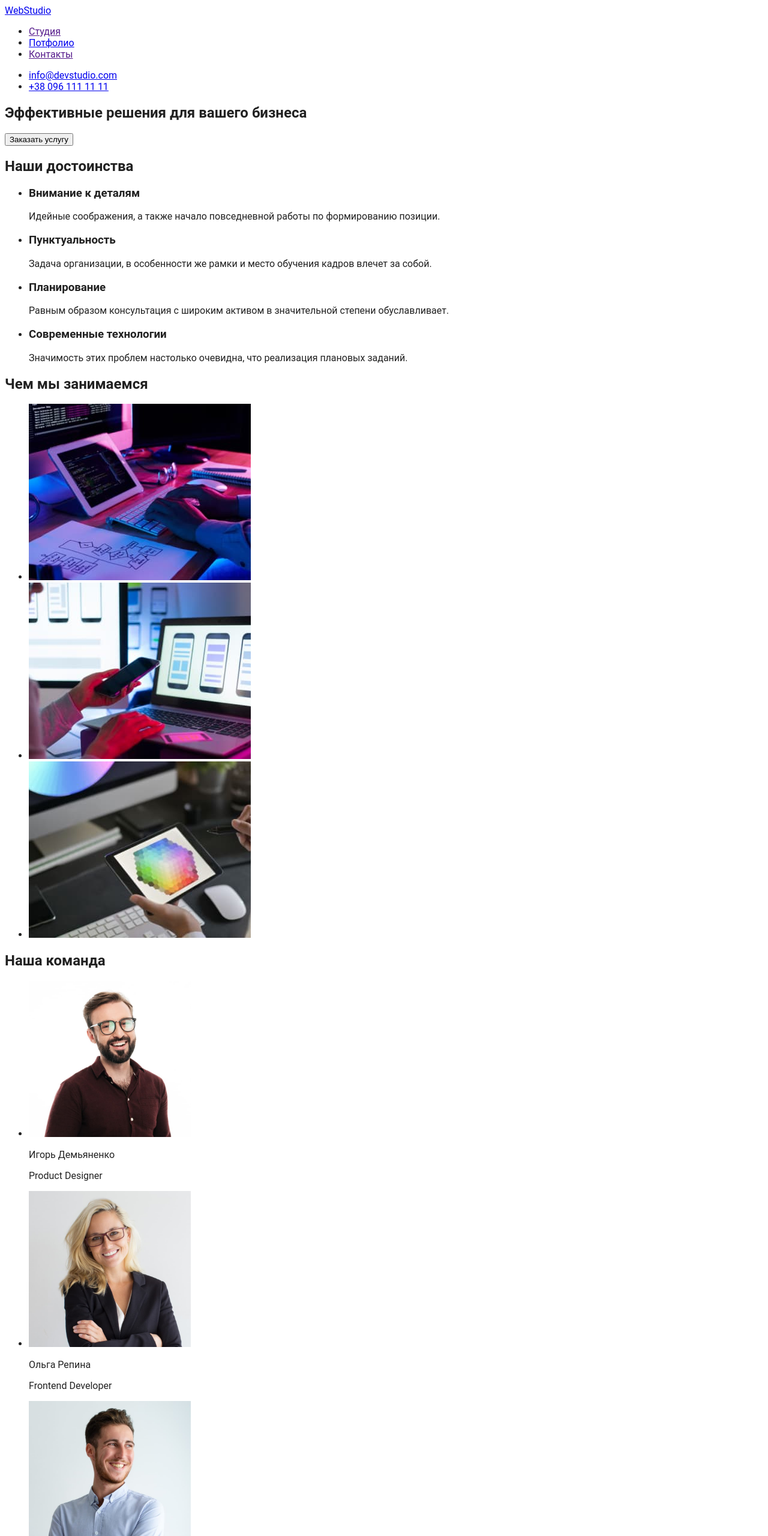
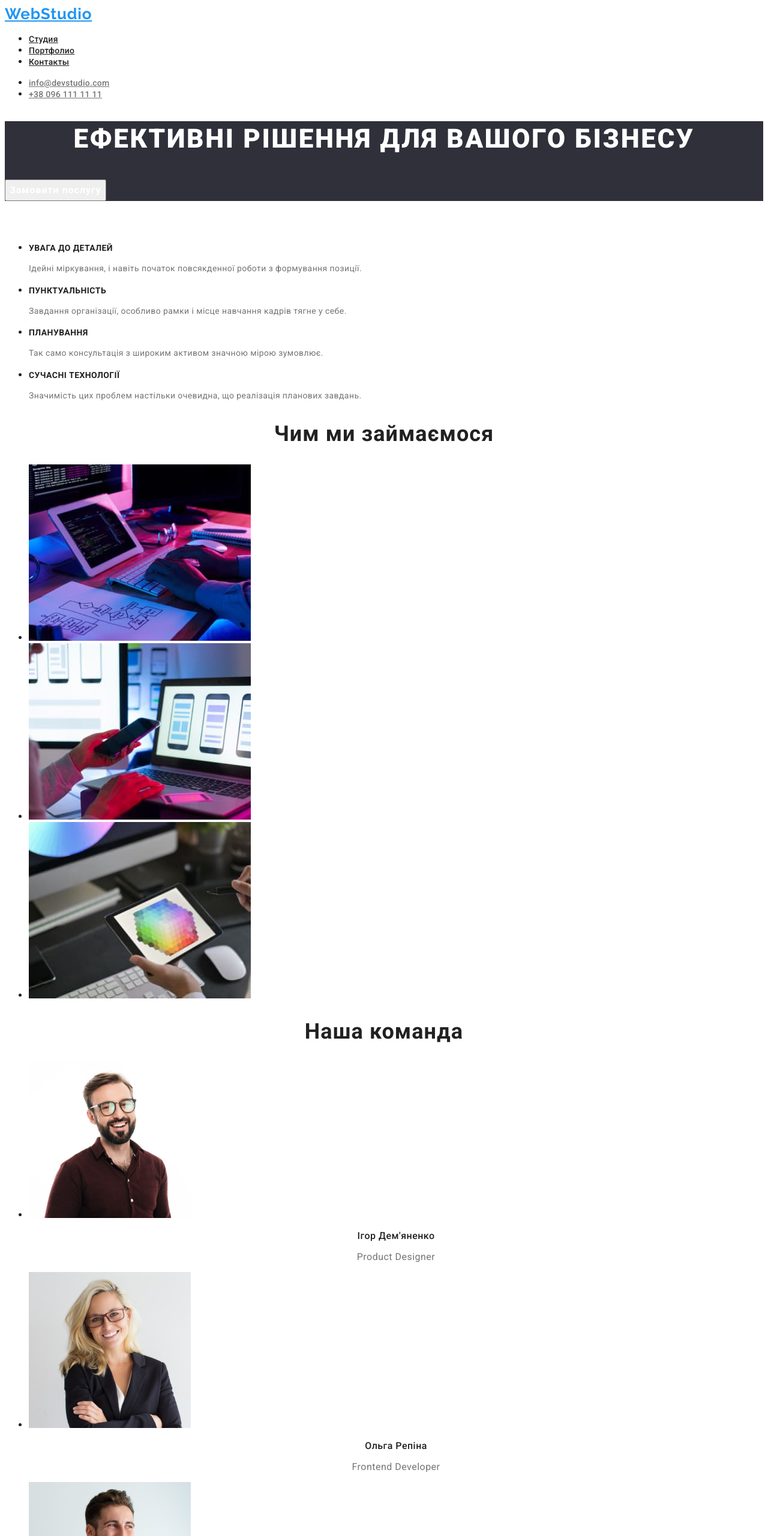
Before and after one commit to EV-G-EN/goit-markup-hw-02, a plain HTML site: page index.html in a window 1280 px wide. Shown: the top 2560 px of the page at 60% size. Drawn offline with Linux system fonts and the light colour scheme.

Commit message:
Створює файл стилів для головної сторінки

```diff
--- /dev/null
+++ b/css/styles-index.css
@@ -0,0 +1,201 @@
+body {
+    font-family: 'Roboto', sans-serif;
+    color: #212121;
+}
+
+/* ------------------HEADER---------------- */
+
+.link-logo {
+    font-family: 'Raleway';
+    font-style: normal;
+    font-weight: 700;
+    font-size: 26px;
+    line-height: 1.19;
+    letter-spacing: 0.03em;
+    color: #2196F3;
+}
+
+.header-link-studio,
+.header-link-portfolio,
+.header-link-contacts {
+    font-family: 'Roboto';
+    font-style: normal;
+    font-weight: 500;
+    font-size: 14px;
+    line-height: 1.14;
+    letter-spacing: 0.02em;
+    color: #212121;
+}
+
+.link-mail,
+.link-tel {
+    font-family: 'Roboto';
+    font-style: normal;
+    font-weight: 500;
+    font-size: 14px;
+    line-height: 1,14px;
+    letter-spacing: 0.02em;
+    color: #757575;
+}
+
+/* --------------------HERO-------------------- */
+.hero {
+    background: #2F303A;}
+
+.hero-text {
+    font-family: 'Roboto';
+    font-style: normal;
+    font-weight: 900;
+    font-size: 44px;
+    line-height: 1.36;
+    text-align: center;
+    letter-spacing: 0.06em;
+    text-transform: uppercase;
+    color: #FFFFFF;}
+
+/* .hero-bt {
+    width: 216px;
+    height: 50px;
+    background: #2196F3;
+    box-shadow: 0px 4px 4px rgba(0, 0, 0, 0.15);
+    border-radius: 4px;
+}    */
+
+.hero-butt {
+    font-family: 'Roboto';
+    font-style: normal;
+    font-weight: 700;
+    font-size: 16px;
+    line-height: 1.88;
+    letter-spacing: 0.06em;
+    color: #FFFFFF;}
+
+/* -------------FEATURES OF THE COMPANY------------- */
+
+.features-title {
+    color: white;
+}
+
+.features-title-detail,
+.features-title-punctuality,
+.features-title-planning,
+.features-title-technologies {
+    font-family: 'Roboto';
+    font-style: normal;
+    font-weight: 700;
+    font-size: 14px;
+    line-height: 1.14;
+    letter-spacing: 0.03em;
+    text-transform: uppercase;
+    color: #212121;}
+
+
+.features-text-detail,
+.features-text-punctuality,
+.features-text-planning,
+.features-text-technologies {
+    font-family: 'Roboto';
+    font-style: normal;
+    font-weight: 400;
+    font-size: 14px;
+    line-height: 1.71;
+    letter-spacing: 0.03em;
+    color: #757575;}
+
+/* -------------OUR ACTIVITY------------- */
+
+.activity {}
+
+.activity-title {
+    font-family: 'Roboto';
+    font-style: normal;
+    font-weight: 700;
+    font-size: 36px;
+    line-height: 1.17;
+    text-align: center;
+    letter-spacing: 0.03em;
+    color: #212121;}
+
+
+/* -------------OUR TEAM------------- */
+
+/* .team {
+    position: absolute;
+    width: 1600px;
+    height: 648px;
+    left: 0px;
+    top: 1446px;
+    background: #F5F4FA;} */
+
+.team-title {
+    font-family: 'Roboto';
+    font-style: normal;
+    font-weight: 700;
+    font-size: 36px;
+    line-height: 1.17;
+    text-align: center;
+    letter-spacing: 0.03em;
+    color: #212121;}
+
+/* .team-first {}
+.team-second {}
+.team-third {}
+.team-fourth {} */
+
+
+.team-first-name,
+.team-second-name,
+.team-third-name,
+.team-fourth-name {
+    font-family: 'Roboto';
+    font-style: normal;
+    font-weight: 500;
+    font-size: 16px;
+    line-height: 1.19;
+    text-align: center;
+    letter-spacing: 0.03em;
+    color: #212121;}
+
+
+.team-first-proff,
+.team-second-proff,
+.team-third-proff,
+.team-fourth-proff {
+    font-family: 'Roboto';
+    font-style: normal;
+    font-weight: 400;
+    font-size: 16px;
+    line-height: 1.19;
+    text-align: center;
+    letter-spacing: 0.03em;
+    color: #757575;}
+
+
+
+/* -------------CONTACTS------------- */
+
+.footer {
+    background-color: #2F303A;
+    ;
+}
+
+.footer-link-address {
+    font-family: 'Roboto';
+    font-style: normal;
+    font-weight: 400;
+    font-size: 14px;
+    line-height: 1.71;
+    letter-spacing: 0.03em;
+    color: #FFFFFF;
+}
+
+.footer-link-mail,
+.footer-link-tel {
+    font-family: 'Roboto';
+    font-style: normal;
+    font-weight: 400;
+    font-size: 14px;
+    line-height: 1.71;
+    letter-spacing: 0.03em;
+    color: rgba(255, 255, 255, 0.6);
+}
--- a/index.html
+++ b/index.html
@@ -5,148 +5,172 @@
     <meta http-equiv="X-UA-Compatible" content="IE=edge" />
     <meta name="viewport" content="width=device-width, initial-scale=1.0" />
     <title>Document</title>
-    <link rel="stylesheet" href="./css/styles.css" />
+    <link rel="stylesheet" href="css/styles-index.css" />
+    <link rel="preconnect" href="https://fonts.googleapis.com" />
+    <link rel="preconnect" href="https://fonts.gstatic.com" crossorigin />
+    <link
+      href="https://fonts.googleapis.com/css2?family=Raleway:wght@700&family=Roboto:wght@400;500;700;900&display=swap"
+      rel="stylesheet"
+    />
   </head>
   <body>
     <!--Шапка сайта-->
-    <header>
-      <a lang="en" href="/">WebStudio</a>
-      <nav>
-        <ul>
-          <li><a href="">Студия</a></li>
-          <li><a href="./portfolio.html">Потфолио</a></li>
-          <li><a href="">Контакты</a></li>
+    <header class="header">
+      <a class="link-logo" lang="en" href="index.html">WebStudio</a>
+      <nav class="nav">
+        <ul class="nav-list">
+          <li><a class="header-link-studio" href="">Студия</a></li>
+          <li>
+            <a class="header-link-portfolio" href="./portfolio.html"
+              >Портфолио</a
+            >
+          </li>
+          <li><a class="header-link-contacts" href="">Контакты</a></li>
         </ul>
       </nav>
-      <ul>
-        <li><a href="mailto:info@devstudio.com">info@devstudio.com</a></li>
-        <li><a href="tel:+380961111111">+38 096 111 11 11</a></li>
+      <ul class="header-contacts">
+        <li>
+          <a class="link-mail" href="mailto:info@devstudio.com"
+            >info@devstudio.com</a
+          >
+        </li>
+        <li>
+          <a class="link-tel" href="tel:+380961111111">+38 096 111 11 11</a>
+        </li>
       </ul>
     </header>
-    <!--Тело сайта-->
+    <!--Тiло сайта-->
     <main>
-      <!--Секция герой-->
-      <section>
-        <h1>Эффективные решения для вашего бизнеса</h1>
-        <button type="button">Заказать услугу</button>
+      <!--Секцiя герой-->
+      <section class="hero">
+        <h1 class="hero-text">Ефективні рішення для вашого бізнесу</h1>
+        <div class="hero-bt">
+          <button class="hero-butt" type="button">Замовити послугу</button>
+        </div>
       </section>
-      <!--Достоинства компании-->
-      <section>
-        <h2>Наши достоинства</h2>
+      <!--Особливості компанії-->
+      <section class="features">
+        <h2 class="features-title">Наші особливості</h2>
         <ul>
           <li>
-            <h3>Внимание к деталям</h3>
-            <p>
-              Идейные соображения, а также начало повседневной работы по
-              формированию позиции.
+            <h3 class="features-title-detail">УВАГА ДО ДЕТАЛЕЙ</h3>
+            <p class="features-text-detail">
+              Ідейні міркування, і навіть початок повсякденної роботи з
+              формування позиції.
             </p>
           </li>
           <li>
-            <h3>Пунктуальность</h3>
-            <p>
-              Задача организации, в особенности же рамки и место обучения кадров
-              влечет за собой.
+            <h3 class="features-title-punctuality">ПУНКТУАЛЬНІСТЬ</h3>
+            <p class="features-text-punctuality">
+              Завдання організації, особливо рамки і місце навчання кадрів тягне
+              у себе.
             </p>
           </li>
           <li>
-            <h3>Планирование</h3>
-            <p>
-              Равным образом консультация с широким активом в значительной
-              степени обуславливает.
+            <h3 class="features-title-planning">ПЛАНУВАННЯ</h3>
+            <p class="features-text-planning">
+              Так само консультація з широким активом значною мірою зумовлює.
             </p>
           </li>
           <li>
-            <h3>Современные технологии</h3>
-            <p>
-              Значимость этих проблем настолько очевидна, что реализация
-              плановых заданий.
+            <h3 class="features-title-technologies">СУЧАСНІ ТЕХНОЛОГІЇ</h3>
+            <p class="features-text-technologies">
+              Значимість цих проблем настільки очевидна, що реалізація планових
+              завдань.
             </p>
           </li>
         </ul>
       </section>
-      <!--Чем мы занимаемся-->
-      <section>
-        <h2>Чем мы занимаемся</h2>
+      <!--Чим ми займаємося-->
+      <section class="activity">
+        <h2 class="activity-title">Чим ми займаємося</h2>
         <ul>
           <li>
-            <img src="./Images/box-1.jpg" alt="Написанием сайтов" width="370" />
+            <img src="./Images/box-1.jpg" alt="Написанням сайтів" width="370" />
           </li>
           <li>
             <img
               src="./Images/box-2.jpg"
-              alt="Адаптация под мобильный телефон"
+              alt="Адаптація під мобільний телефон"
               width="370"
             />
           </li>
           <li>
-            <img
-              src="./Images/box-3.jpg"
-              alt="Графический дизайн"
-              width="370"
-            />
+            <img src="./Images/box-3.jpg" alt="Графічний дизайн" width="370" />
           </li>
         </ul>
       </section>
-      <!--Нана команда-->
-      <section>
-        <h2>Наша команда</h2>
+      <!--Наша команда-->
+      <section class="team">
+        <h2 class="team-title">Наша команда</h2>
         <ul>
-          <li>
+          <li class="team-first">
             <img
               src="./Images/team-card-1.jpg"
-              alt="Дизайнер продукта Игорь Демьяненко"
+              alt="Дизайнер продукта Ігор Дем'яненко"
               width="270"
               height="260"
             />
-            <p>Игорь Демьяненко</p>
-            <p>Product Designer</p>
+            <p class="team-first-name">Ігор Дем'яненко</p>
+            <p class="team-first-proff">Product Designer</p>
           </li>
-          <li>
+          <li class="team-second">
             <img
               src="./Images/team_card-2.jpg"
-              alt="Фронтенд разработчик Ольга Репина"
+              alt="Фронтенд розробник Ольга Репіна"
               width="270"
               height="260"
             />
-            <p>Ольга Репина</p>
-            <p>Frontend Developer</p>
+            <p class="team-second-name">Ольга Репіна</p>
+            <p class="team-second-proff">Frontend Developer</p>
           </li>
-          <li>
+          <li class="team-third">
             <img
               src="./Images/team_card-3.jpg"
-              alt="Маркетолог Николай Тарасов"
+              alt="Маркетолог Микола Тарасов"
               width="270"
               height="260"
             />
-            <p>Николай Тарасов</p>
-            <p>Marketing</p>
+            <p class="team-third-name">Микола Тарасов</p>
+            <p class="team-third-proff">Marketing</p>
           </li>
-          <li>
+          <li class="team-fourth">
             <img
               src="./Images/team_card-4.jpg"
-              alt="Дизайнер ПИ Михаил Ермаков"
+              alt="Дизайнер UI Михайло Єрмаков"
               width="270"
               height="260"
             />
-            <p>Михаил Ермаков</p>
-            <p>UI Designer</p>
+            <p class="team-fourth-name">Михайло Єрмаков</p>
+            <p class="team-fourth-proff">UI Designer</p>
           </li>
         </ul>
       </section>
     </main>
     <!--Подвал-->
-    <footer>
-      <a lang="en" href="/">WebStudio</a>
+    <footer class="footer">
+      <a class="link-logo" lang="en" href="/">WebStudio</a>
       <!--Контакты-->
       <address>
         <ul>
           <li>
-            <a href="https://goo.gl/maps/rvx1Cv9gGBwcLjP79" target="_blank">
-              г. Киев, пр-т Леси Украинки, 26</a
+            <a
+              class="footer-link-address"
+              href="https://goo.gl/maps/rvx1Cv9gGBwcLjP79"
+              target="_blank"
+              >г. Киев, пр-т Леси Украинки, 26
+            </a>
+          </li>
+          <li>
+            <a class="footer-link-mail" href="mailto:info@devstudio.com"
+              >info@devstudio.com
+            </a>
+          </li>
+          <li>
+            <a class="footer-link-tel" href="tel:+380961111111"
+              >+38 096 111 11 11</a
             >
           </li>
-          <li><a href="mailto:info@devstudio.com">info@devstudio.com</a></li>
-          <li><a href="tel:+380961111111">+38 096 111 11 11</a></li>
         </ul>
       </address>
     </footer>
```
Also changed, not shown: portfolio.html (+4 -4 lines), css/styles-portfolio.css (renamed from css/styles.css).
